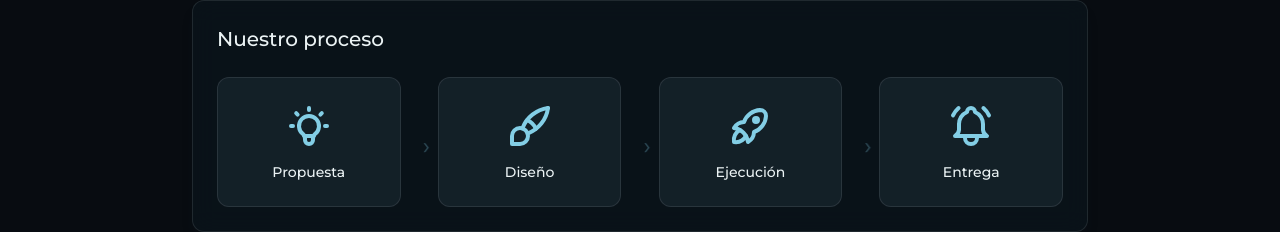
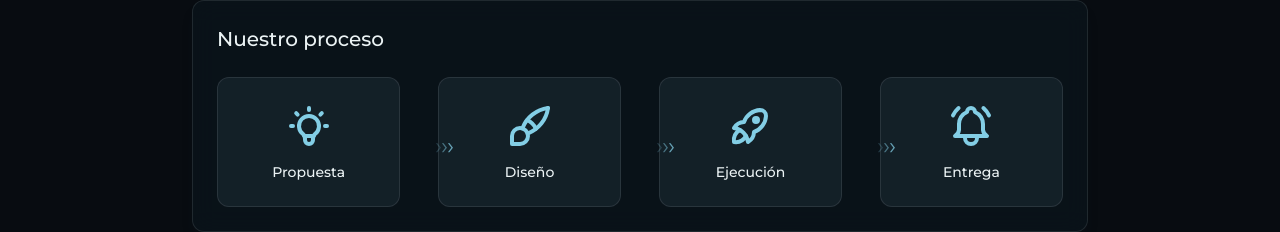
Before and after one commit to nicoplacente/codeluxe, a Next.js app: page / in a window 1280 px wide. Shown: the part 1731-1963 px from the top of the page. Built offline with nearby package versions, Linux system fonts and the light colour scheme.

Commit message:
backup 2

```diff
--- a/src/app/globals.css
+++ b/src/app/globals.css
@@ -96,28 +96,30 @@ nav {
 .arrow-trail {
   position: relative;
   display: inline-block;
-  width: 3ch; /* espacio para 3 flechas */
+  width: 50px; /* Aumentamos el ancho para que entren las flechas separadas */
   height: 1em;
 }
 
 .arrow-trail span {
   position: absolute;
   top: 0;
-  left: 0;
   color: inherit;
   opacity: 0;
-  transform: translateX(0);
-  animation: arrowTrailAnim 1s infinite;
+  animation: arrowTrailAnim 1.5s linear infinite;
 }
 
+/* Separamos horizontalmente cada flecha en su punto de partida */
 .arrow-trail span:nth-child(1) {
+  left: 0px;
   animation-delay: 0s;
 }
 .arrow-trail span:nth-child(2) {
-  animation-delay: 0.15s;
+  left: 10px;
+  animation-delay: 0.2s;
 }
 .arrow-trail span:nth-child(3) {
-  animation-delay: 0.3s;
+  left: 20px;
+  animation-delay: 0.4s;
 }
 
 @keyframes arrowTrailAnim {
@@ -125,21 +127,15 @@ nav {
     opacity: 0;
     transform: translateX(0);
   }
-  20% {
+  10% {
+    opacity: 0.5;
+  }
+  50% {
     opacity: 1;
-    transform: translateX(8px);
-  }
-  40% {
-    opacity: 0.5;
-    transform: translateX(12px);
-  }
-  60% {
-    opacity: 0.2;
-    transform: translateX(14px);
   }
   100% {
     opacity: 0;
-    transform: translateX(16px);
+    transform: translateX(30px);
   }
 }
 
```
